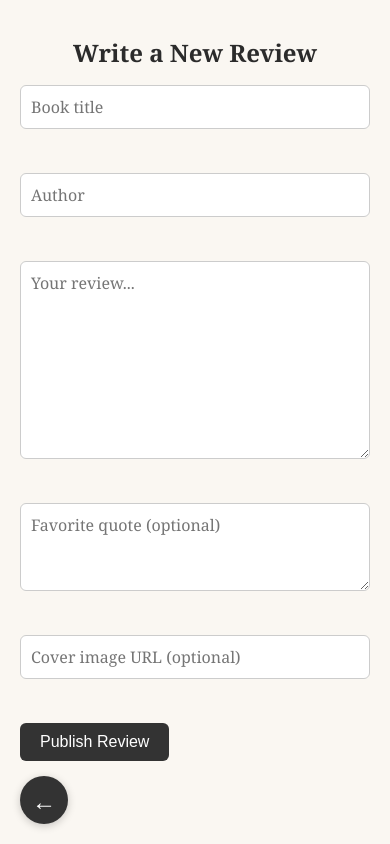
After one commit to yangshi-hue/thoughts_library, a Flask app: page /admin/new-review in a window 390 px wide. The commit adds this page. Run offline with Flask 3, Linux system fonts and the light colour scheme; a user stored in the database is signed in.

Commit message:
added admin review entry section, journal section, and added mobile resposive feature  as well as modified the go back button

```diff
--- a/app.py
+++ b/app.py
@@ -71,6 +71,32 @@ def admin_login():
 def admin_logout():
     logout_user()
     return redirect(url_for('home'))
-
+@app.route('/admin/new-review', methods=['GET', 'POST'])
+@login_required
+def new_review():
+    if request.method == 'POST':
+        review = Review(
+            title=request.form.get('title'),
+            author=request.form.get('author'),
+            review_text=request.form.get('review_text'),
+            favorite_quote=request.form.get('favorite_quote'),
+            cover_image=request.form.get('cover_image')
+        )
+        db.session.add(review)
+        db.session.commit()
+        return redirect(url_for('home'))
+    return render_template('new_review.html')
+@app.route('/admin/new-journal', methods=['GET', 'POST'])
+@login_required
+def new_journal():
+    if request.method == 'POST':
+        entry = JournalEntry(
+            title=request.form.get('title'),
+            body=request.form.get('body')
+        )
+        db.session.add(entry)
+        db.session.commit()
+        return redirect(url_for('home'))
+    return render_template('new_journal.html')
 if __name__ == '__main__':
     app.run(debug=True)
--- a/static/style.css
+++ b/static/style.css
@@ -1,3 +1,19 @@
+* {
+    box-sizing: border-box;
+}
+
+body {
+    padding: 15px;
+}
+
+@media (max-width: 480px) {
+    h1 {
+        font-size: 1.5rem;
+    }
+    .review-grid {
+        grid-template-columns: 1fr;
+    }
+}
 body {
     font-family: Georgia, serif;
     max-width: 900px;
@@ -32,3 +48,54 @@ h1 {
     border-radius: 6px;
     margin-bottom: 10px;
 }
+form input[type="text"],
+form textarea {
+    width: 100%;
+    max-width: 600px;
+    padding: 10px;
+    font-size: 1rem;
+    font-family: inherit;
+    border: 1px solid #ccc;
+    border-radius: 6px;
+    box-sizing: border-box;
+    display: block;
+}
+
+form textarea {
+    resize: vertical;
+}
+
+form button {
+    padding: 10px 20px;
+    font-size: 1rem;
+    border: none;
+    border-radius: 6px;
+    background-color: #333;
+    color: white;
+    cursor: pointer;
+}
+
+form button:hover {
+    background-color: #555;
+}
+.back-btn {
+    position: fixed;
+    bottom: 20px;
+    left: 20px;
+    width: 48px;
+    height: 48px;
+    background-color: #333;
+    color: white;
+    border-radius: 50%;
+    display: flex;
+    align-items: center;
+    justify-content: center;
+    font-size: 1.5rem;
+    text-decoration: none;
+    box-shadow: 0 2px 8px rgba(0,0,0,0.2);
+    z-index: 100;
+}
+
+.back-btn:hover {
+    background-color: #555;
+}
--- a/templates/admin_login.html
+++ b/templates/admin_login.html
@@ -4,6 +4,7 @@
     <title>Admin Login</title>
     <link rel="stylesheet" href="{{ url_for('static', filename='style.css') }}">
 </head>
+<meta name="viewport" content="width=device-width, initial-scale=1.0">
 <body>
     <h1>Admin Login</h1>
     {% if error %}
@@ -14,6 +15,6 @@
         <input type="password" name="password" placeholder="Password" required><br><br>
         <button type="submit">Log In</button>
     </form>
-    <a href="{{ url_for('home') }}">← Back to Thoughts Library</a>
+    <a href="{{ url_for('home') }}" class="back-btn" aria-label="Back to homepage">←</a>
 </body>
 </html>
--- a/templates/index.html
+++ b/templates/index.html
@@ -2,7 +2,9 @@
 <html>
 <head>
     <title>Thoughts Library</title>
+
     <link rel="stylesheet" href="{{ url_for('static', filename='style.css') }}">
+    <meta name="viewport" content="width=device-width, initial-scale=1.0">
 </head>
 <a href="{{ url_for('admin_login') }}" style="position: fixed; bottom: 10px; right: 10px; width: 20px; height: 20px; display: block; opacity: 0.15; text-decoration: none;">
     <svg viewBox="0 0 24 24" width="20" height="20" fill="#555">
--- /dev/null
+++ b/templates/new_review.html
@@ -0,0 +1,20 @@
+<!DOCTYPE html>
+<html>
+<head>
+    <title>New Review — Thoughts Library</title>
+    <link rel="stylesheet" href="{{ url_for('static', filename='style.css') }}">
+    <meta name="viewport" content="width=device-width, initial-scale=1.0">
+</head>
+<body>
+    <h1>Write a New Review</h1>
+    <form method="POST">
+        <input type="text" name="title" placeholder="Book title" required><br><br>
+        <input type="text" name="author" placeholder="Author" required><br><br>
+        <textarea name="review_text" placeholder="Your review..." rows="8" required></textarea><br><br>
+        <textarea name="favorite_quote" placeholder="Favorite quote (optional)" rows="3"></textarea><br><br>
+        <input type="text" name="cover_image" placeholder="Cover image URL (optional)"><br><br>
+        <button type="submit">Publish Review</button>
+    </form>
+   <a href="{{ url_for('home') }}" class="back-btn" aria-label="Back to homepage">←</a>
+</body>
+</html>
--- a/templates/review_detail.html
+++ b/templates/review_detail.html
@@ -2,10 +2,12 @@
 <html>
 <head>
     <title>{{ review.title }} — Thoughts Library</title>
+
     <link rel="stylesheet" href="{{ url_for('static', filename='style.css') }}">
+    <meta name="viewport" content="width=device-width, initial-scale=1.0">
 </head>
 <body>
-    <a href="{{ url_for('home') }}">← Back to Thoughts Library</a>
+    <a href="{{ url_for('home') }}" class="back-btn" aria-label="Back to homepage">←</a>
 
     <h1>{{ review.title }}</h1>
     <p><em>by {{ review.author }}</em></p>
```
Also changed, not shown: templates/new_journal.html (added, +17 -0 lines).
